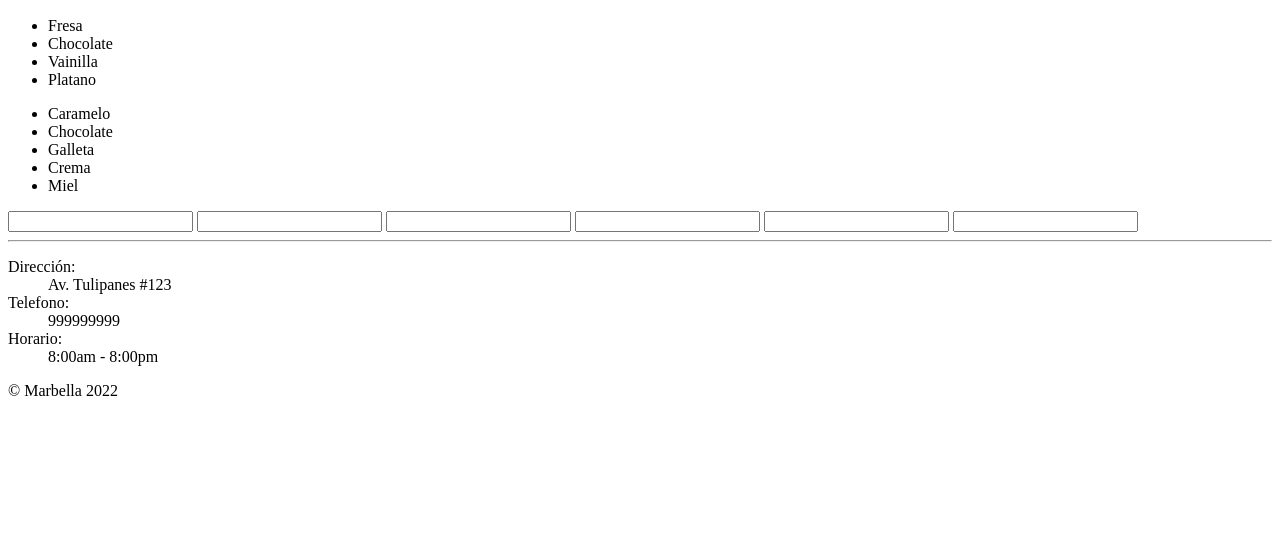
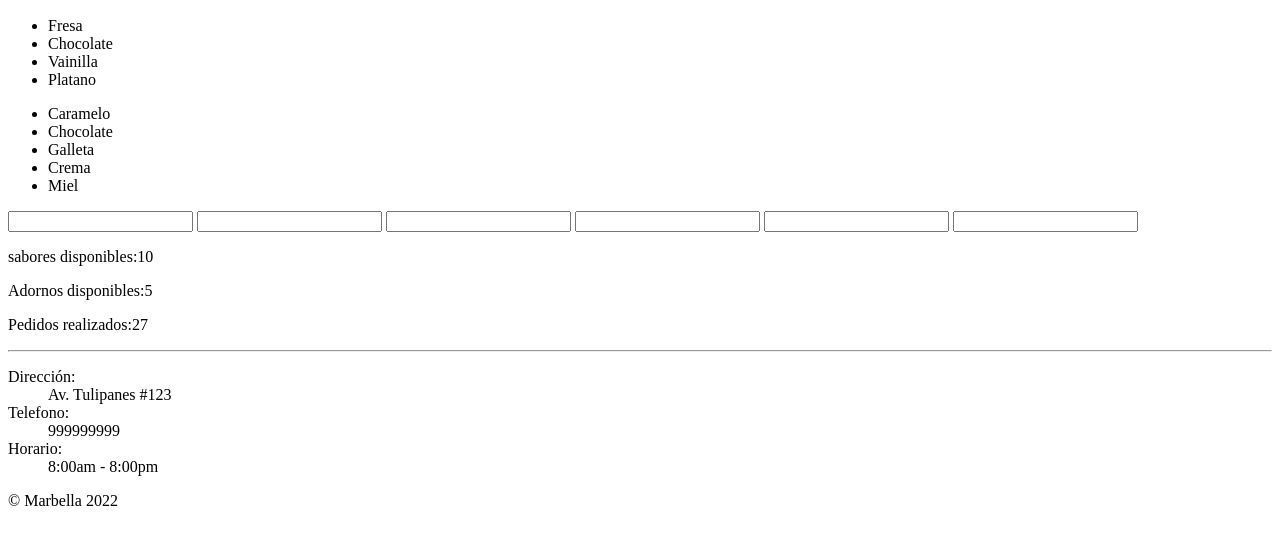
Before and after one commit to zodasky/semana-2, a plain HTML site: page index.html in a window 1280 px wide. Shown: the part 78-622 px from the top of the page. Drawn offline with Linux system fonts and the light colour scheme.

Commit message:
pastelero

```diff
--- a/index.html
+++ b/index.html
@@ -34,6 +34,12 @@
             <input type="text" class="adorno">
         </form>
 
+        <div class="pastelero">
+            <p>sabores disponibles:<span>10</span></p>
+            <p>Adornos disponibles:<span>5</span></p>
+            <p>Pedidos realizados:<span>27</span></p>
+        </div>
+
         <hr>
         <dl>
             <dt>Dirección:</dt>
```
